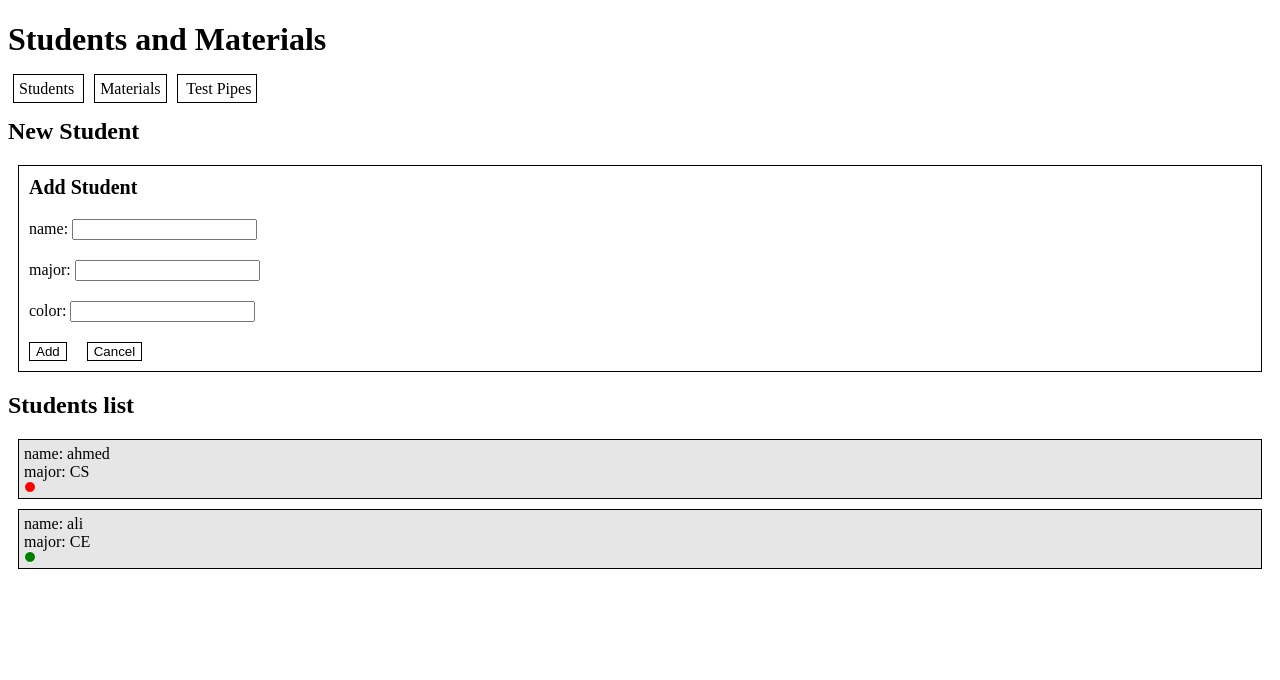
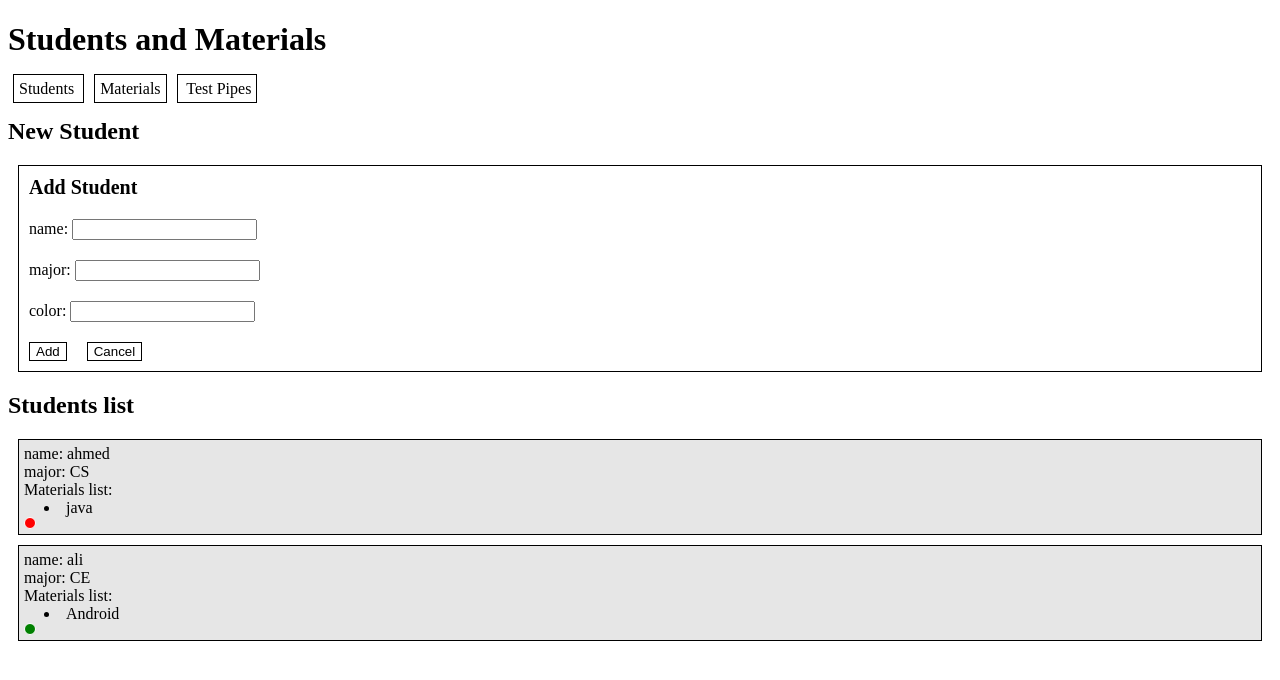
Before and after one commit to majdew/Angular_Exercises, an Angular app: page /studentslist in a window 1280 px wide. Shown: the top 680 px of the page. Built offline with nearby package versions, Linux system fonts and the light colour scheme.

Commit message:
connect student with material

```diff
--- a/src/app/materials/material.service.ts
+++ b/src/app/materials/material.service.ts
@@ -1,7 +1,10 @@
 import { Injectable } from '@angular/core';
 import { Material } from './material';
 
-
+@Injectable({
+  providedIn : "root"
+  }
+)
 export class MaterialService {
   private materials: Material[]  = [
     new Material(1 , "java" , "3/4/2010"),
--- a/src/app/materials/materialview/materialview.component.ts
+++ b/src/app/materials/materialview/materialview.component.ts
@@ -15,6 +15,7 @@ export class MaterialviewComponent implements OnInit {
   constructor(private actRoute: ActivatedRoute , private materialService : MaterialService) {
     this.id = this.actRoute.snapshot.params.id;
     this.material = this.materialService.getMaterialById(this.id);
+
   }
 
   ngOnInit() {
--- a/src/app/students/addstudent/addstudent.component.ts
+++ b/src/app/students/addstudent/addstudent.component.ts
@@ -32,7 +32,7 @@ export class AddstudentComponent implements OnInit {
     let name = this.profileForm.value.name;
     let major = this.profileForm.value.major;
     let color = this.profileForm.value.color;
-    this.student= new Student(name , major , color);
+    this.student= new Student(name , major , color , []);
     this.newStudentEvent.emit(this.student);
     this.submitted = false;
     this.reset();
--- a/src/app/students/student.service.ts
+++ b/src/app/students/student.service.ts
@@ -1,14 +1,19 @@
 import { Injectable } from '@angular/core';
 import { Student } from './student';
+import { Material } from '../materials/material';
+import { MaterialService } from '../materials/material.service';
+
+@Injectable()
+export class StudentService {
+  private students : Student[] = [
+    new Student ( 'ahmed' , 'CS' , 'red' ,[1 ]) ,
+    new Student('ali' , 'CE' , 'green' , [2 ])
+  ];
 
 
-export class StudentService {
-  private students : Student[] = [
-    new Student ( 'ahmed' , 'CS' , 'red') ,
-    new Student('ali' , 'CE' , 'green')
-  ];
+  constructor(private materialService : MaterialService) {
 
-  constructor() { }
+   }
 
   getStudents() : Student[]{
     return this.students;
@@ -25,4 +30,14 @@ export class StudentService {
   insertStudentIntoServiceList(student:Student):void {
     this.students.push(student);
   }
+  getStudentMaterials(student : Student) : Material[]{
+    let materials : Material[] = [];
+    let materialsId : number [] = student.getMaterialIdArray() ;
+    for (let i =0 ; i<materialsId.length ; i++){
+      let material : Material = this.materialService.getMaterialById(materialsId[i]);
+      materials.push (material);
+
+    }
+    return materials;
+  }
 }
--- a/src/app/students/student.ts
+++ b/src/app/students/student.ts
@@ -3,13 +3,15 @@ export class Student {
     private name:String;
     private major:String;
     private color:String;
+    private materialIdArray : number [];
     private static COUNT=1;
 
-    constructor(name:String , major:String , color:String){
+    constructor(name:String , major:String , color:String , materialIdArray: number[]){
         this.setId();
         this.name = name;
         this.major = major;
         this.color = color;
+        this.materialIdArray = materialIdArray ;
     }
 
     private setId() : void {
@@ -43,6 +45,9 @@ export class Student {
     getColor() : String  {
         return this.color ;
     }
+    getMaterialIdArray() : number []  {
+        return this.materialIdArray ;
+    }
 
     checkStudentlById(id:Number) : boolean{
         if(this.id == id )
--- a/src/app/students/student/student.component.css
+++ b/src/app/students/student/student.component.css
@@ -13,6 +13,10 @@
 .color-div:hover{
     cursor: pointer ;
 }
+.materials-list{
+    margin-left: 20px;
+}
+
 :host {
     display: block;
     background-color: rgb(230, 230, 230);
--- a/src/app/students/student/student.component.html
+++ b/src/app/students/student/student.component.html
@@ -5,5 +5,9 @@
     <div>
         <span> major: {{student.getMajor()}} </span>
     </div>
+    <div >Materials list:</div>
+    <div class = "materials-list" *ngFor  = " let material of materials">
+        <li  [routerLink] = "['/material' , material.getId() ]">{{material.getTitle()}}</li>
+    </div>
     <div class="color-div" [ngStyle]="{'background-color' : student.getColor()}" (click)="sendColorHeaderTitle()"> </div>
 </div>
--- a/src/app/students/student/student.component.ts
+++ b/src/app/students/student/student.component.ts
@@ -1,5 +1,8 @@
 import { Component, OnInit, Input, Output, EventEmitter } from '@angular/core';
 import { Student } from '../student';
+import { Material } from 'src/app/materials/material';
+import { StudentService } from '../student.service';
+
 
 @Component({
   selector: '[app-student]',
@@ -9,9 +12,12 @@ import { Student } from '../student';
 export class StudentComponent implements OnInit {
   @Input() private student : Student;
   @Output() private colorClickEvent : EventEmitter<String>= new EventEmitter();
+  public materials : Material [];
 
-  constructor() {
+  constructor(private studentService : StudentService) {
     console.log('constructor');
+
+
   }
 
   ngOnChanges(){
@@ -20,6 +26,7 @@ export class StudentComponent implements OnInit {
 
   ngOnInit() {
     console.log('ngOnInit');
+    this.materials = this.studentService.getStudentMaterials(this.student);
   }
 
   ngOnDestroy() {
--- a/src/app/students/students.module.ts
+++ b/src/app/students/students.module.ts
@@ -8,6 +8,7 @@ import { AddstudentComponent } from './addstudent/addstudent.component';
 import { ReactiveFormsModule } from '@angular/forms';
 import { StudentRoutingModule } from './studentrouting.module';
 import { StudentService } from './student.service';
+import { MaterialComponent } from '../materials/material/material.component';
 
 @NgModule({
   declarations: [StudentslistComponent, StudentComponent, StudentviewComponent, AddstudentComponent],
```
